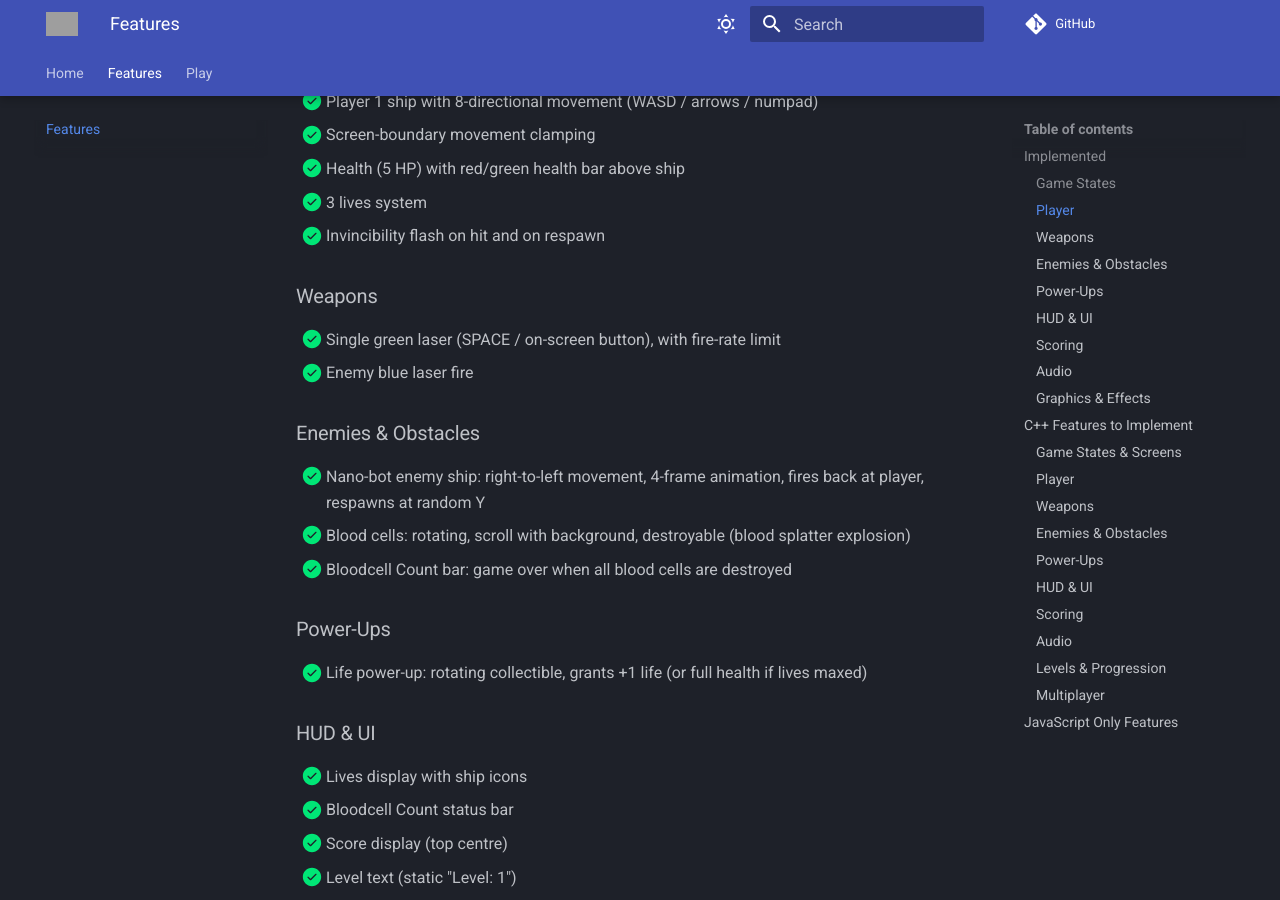
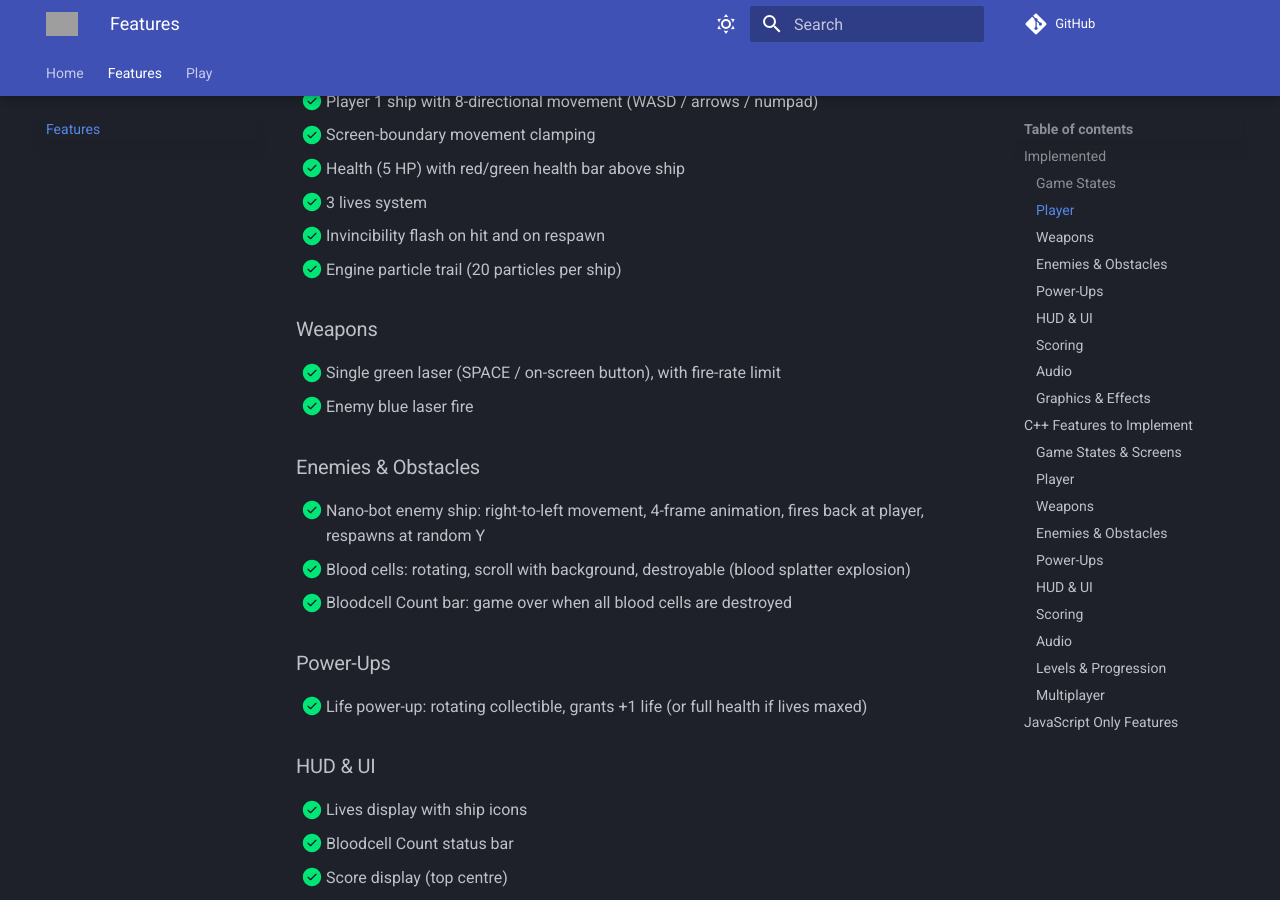
Before and after one commit to joeaoregan/AntibodyJS, an MkDocs documentation site: the page built from docs/features.md, in a window 1280 px wide and 900 px high, scrolled down 597 px. Built offline with MkDocs 1.6.1 and Material for MkDocs 9.7.7, drawn with Linux system fonts in a browser that asks for light colours; comment, search, counter and statistics services are not loaded; some of the changed text lies outside the part shown; grey boxes are pictures that could not be loaded.

Commit message:
features: mark player ship particles as done

```diff
--- a/docs/features.md
+++ b/docs/features.md
@@ -21,6 +21,7 @@ Features already working in the JavaScript version.
 - [x] Health (5 HP) with red/green health bar above ship
 - [x] 3 lives system
 - [x] Invincibility flash on hit and on respawn
+- [x] Engine particle trail (20 particles per ship)
 
 ### Weapons
 
```
Also changed, not shown: other parts of docs/features.md (+0 -1 lines).
